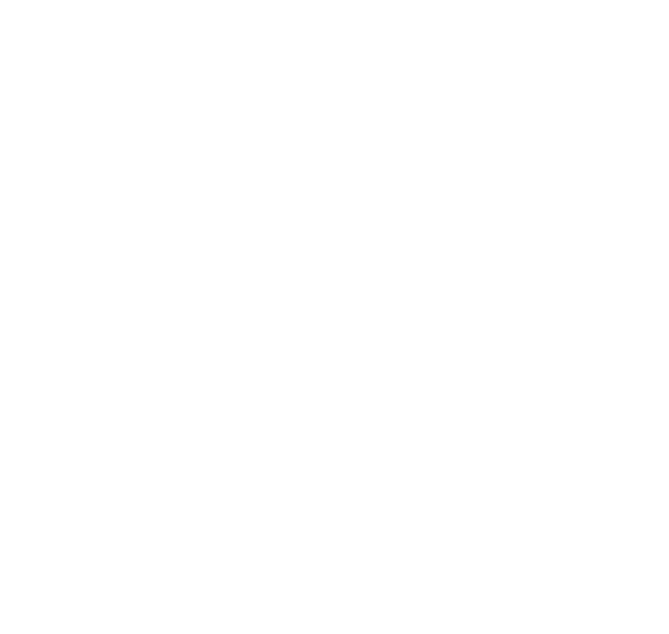
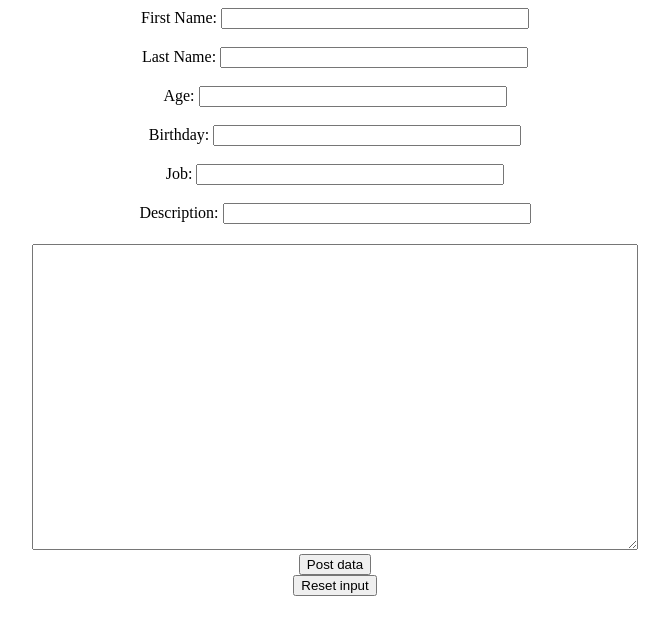
Before and after one commit to timohh97/Full-stack-REST-API-with-Node.js-for-mongoDB-database, a website: page Frontend/post.html in a window 1280 px wide. Shown: the whole page, without its empty margins (305-974 px from the left). Drawn offline with Linux system fonts and the light colour scheme.

Commit message:
Working on postScript

```diff
--- a/Frontend/get.html
+++ b/Frontend/get.html
@@ -6,7 +6,7 @@
     <meta name="viewport" content="width=device-width, initial-scale=1.0">
     <title>Get</title>
     <link rel="stylesheet" href="styleGet.css">
-    <script src="get.js"></script>
+    <script src="getScript.js"></script>
 </head>
 
 <body>
--- a/Frontend/post.html
+++ b/Frontend/post.html
@@ -0,0 +1,45 @@
+<!DOCTYPE html>
+<html lang="en">
+
+<head>
+    <meta charset="UTF-8">
+    <meta name="viewport" content="width=device-width, initial-scale=1.0">
+    <title>Get</title>
+    <link rel="stylesheet" href="styleGet.css">
+    <script src="postScript.js"></script>
+</head>
+
+<body>
+     <form>
+     <label>First Name:</label>
+     <input id="firstName" type="text">
+     <br>
+     <br>
+     <label>Last Name:</label>
+     <input id="lastName" type="text">
+     <br>
+     <br>
+     <label>Age:</label>
+     <input id="age" type="text">
+     <br>
+     <br>
+     <label>Birthday:</label>
+     <input id="birthday" type="text">
+     <br>
+     <br>
+     <label>Job:</label>
+     <input id="job" type="text">
+     <br>
+     <br>
+     <label>Description:</label>
+     <input id="description" type="text">
+     <br>
+     <textarea id="showData"></textarea>
+     <br>
+     <button onclick="postData();return false;" type="submit">Post data</button>
+     <br>
+     <button type="reset">Reset input</button>
+     </form>
+</body>
+
+</html>
--- /dev/null
+++ b/Frontend/postScript.js
@@ -0,0 +1,27 @@
+function postData() {
+
+    var firstNameV = document.getElementById("firstName").value;
+    var lastNameV = document.getElementById("lastName").value;
+    var ageV = document.getElementById("age").value;
+    var birthdayV = document.getElementById("birthday").value;
+    var jobV = document.getElementById("job").value;
+    var descriptionV = document.getElementById("description").value;
+
+    fetch("http://localhost:2000/post", {
+        method: 'POST', body:
+        {
+             firstName: firstNameV,
+             lastName: lastNameV,
+             age: ageV,
+             birthday: birthdayV,
+             job: jobV,
+             description: descriptionV
+        }
+    })
+        .then(result => {
+            console.log(result)
+            result.text().then(text => { document.getElementById("showData").value = text })
+        })
+
+
+}
```
Also changed, not shown: Frontend/deleteScript.js (renamed from Frontend/delete.js), Frontend/getScript.js (renamed from Frontend/get.js).
